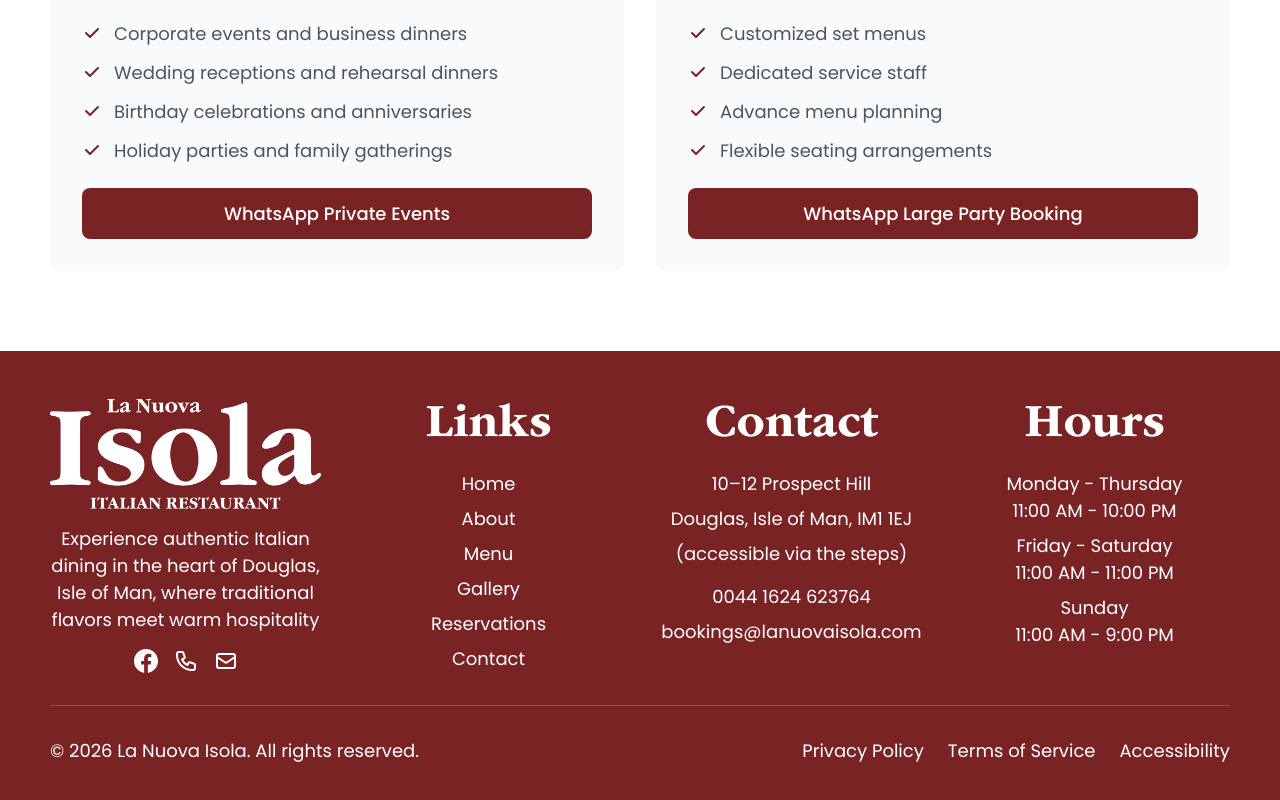
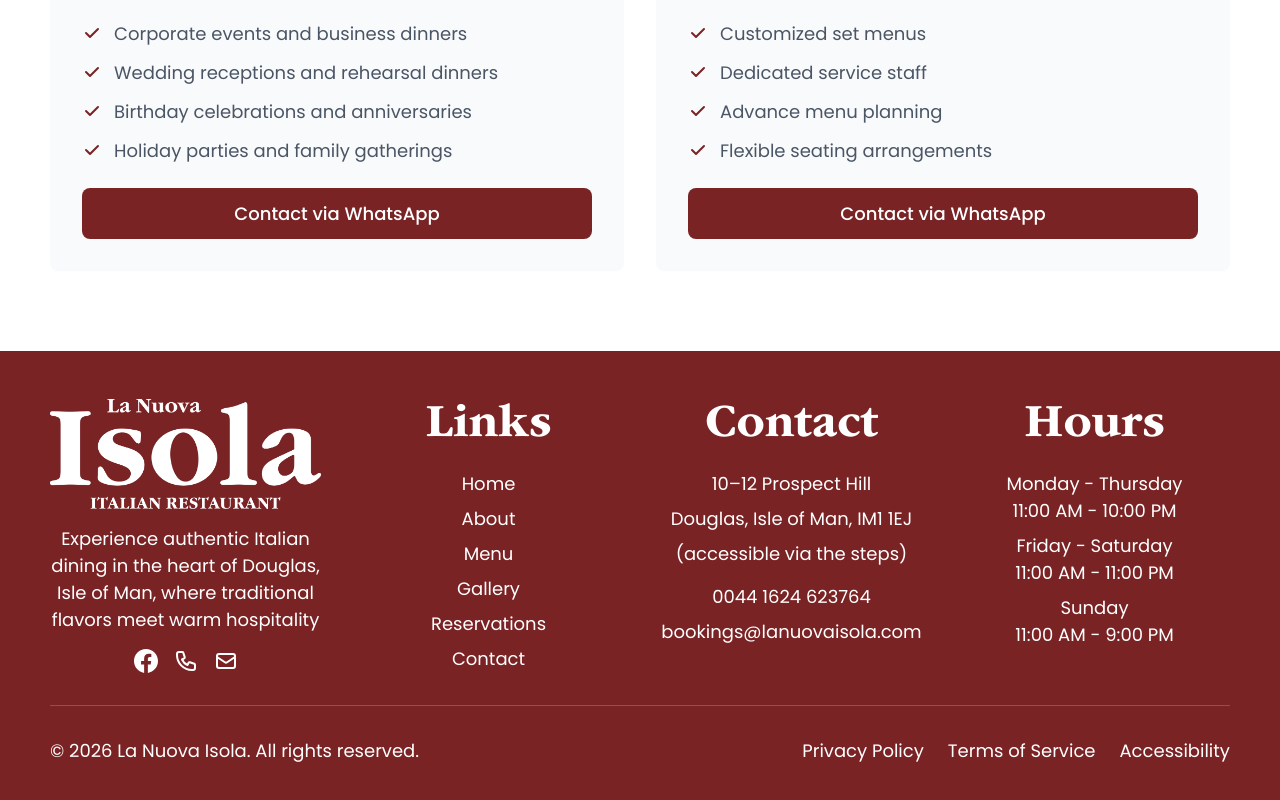
Before and after one commit to LYNKSPortal/la-nuova-isola-iom, a Next.js app: page /reservations in a window 1280 px wide. Shown: the part 2297-3097 px from the top of the page. Built offline with nearby package versions, Linux system fonts and the light colour scheme.

Commit message:
Change WhatsApp button text to 'Contact via WhatsApp'

```diff
--- a/src/app/reservations/page.tsx
+++ b/src/app/reservations/page.tsx
@@ -71,7 +71,7 @@ export default function Reservations() {
                 target="_blank"
                 rel="noopener noreferrer"
               >
-                WhatsApp Private Events
+                Contact via WhatsApp
               </a>
             </div>
 
@@ -114,7 +114,7 @@ export default function Reservations() {
                 target="_blank"
                 rel="noopener noreferrer"
               >
-                WhatsApp Large Party Booking
+                Contact via WhatsApp
               </a>
             </div>
           </div>
```
